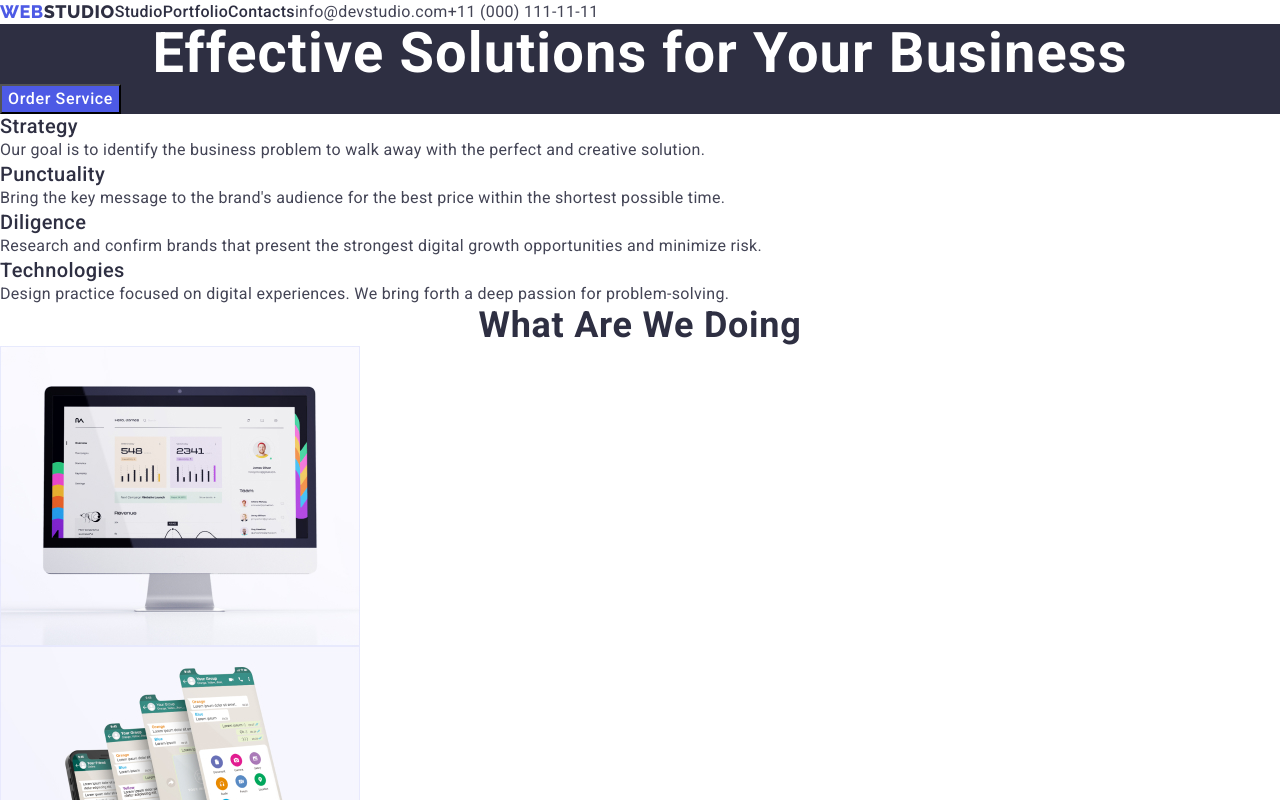
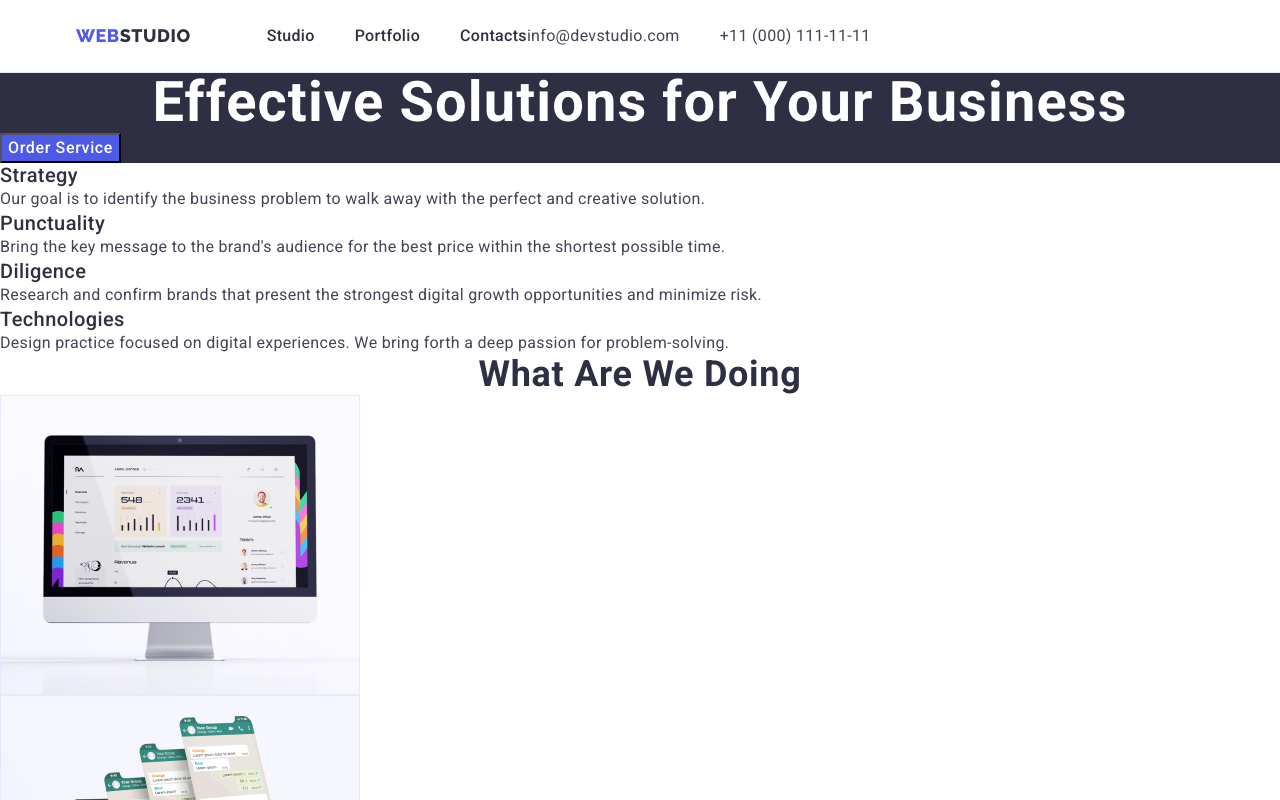
Before and after one commit to Serhii-Bondariev/goit-markup-hw-03, a plain HTML site: page index.html in a window 1280 px wide. Shown: the top 800 px of the page. Drawn offline with nearby package versions, Linux system fonts and the light colour scheme.

Commit message:
heder done

```diff
--- a/css/styles.css
+++ b/css/styles.css
@@ -41,9 +41,19 @@ img{
 }
 /* header */
 
-.header-page{
+.container{
   display: flex;
   align-items: center;
+  width: 1158px;
+  margin: 0 auto;
+  padding: 0 15px;
+
+}
+
+.header-page{
+  border-bottom: 1px solid #e7e9fc
+
+
 }
 
 .header-navigation{
@@ -53,15 +63,21 @@ img{
 
 .site-menu{
   display: flex;
+  gap: 40px
+}
+.site-menu-item{
+  padding: 24px 0;
 }
 
 .contact-list{
   display: flex;
+  gap: 40px
 }
 
 
 
 .logo {
+  margin-right: 76px;
   font-family: 'Raleway', sans-serif;
   font-weight: 800;
   font-size: 18px;
--- a/index.html
+++ b/index.html
@@ -17,7 +17,8 @@
   </head>
   <body>
     <!-- navigation on pages -->
-    <header class="header-page container">
+    <header class="header-page">
+      <div class="container">
       <nav class="header-navigation">
         <a href="./index.html" class="logo link"
           >Web<span class="logo-header-light">Studio</span></a
@@ -44,6 +45,7 @@
           </li>
         </ul>
       </address>
+    </div>
     </header>
     <!-- Main section -->
     <main>
```
